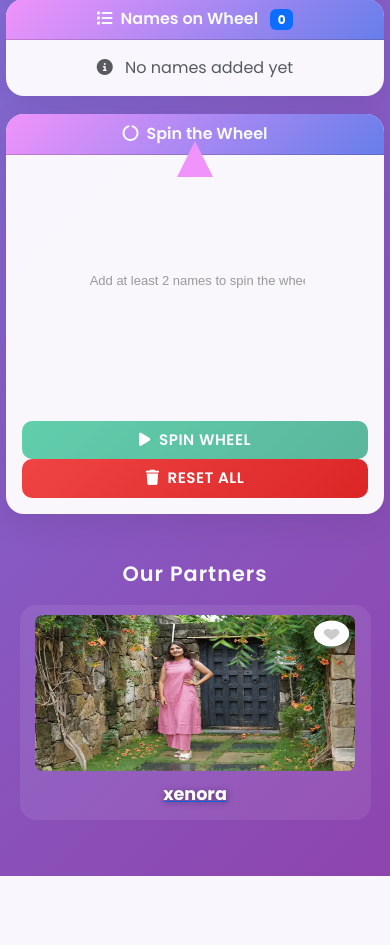
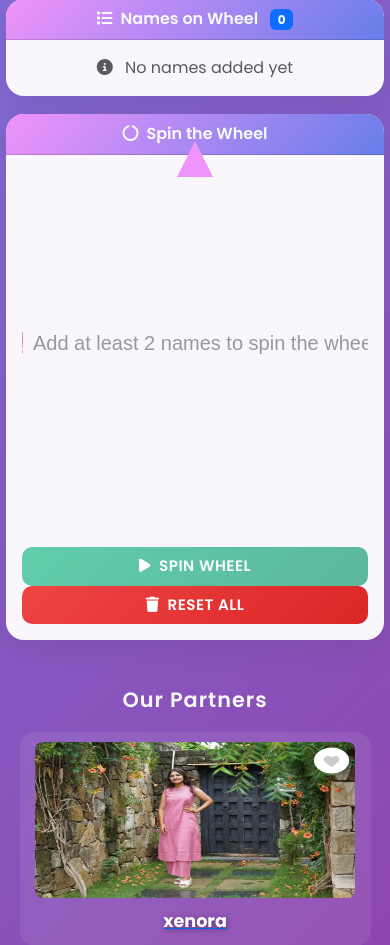
Before and after one commit to nrgamesdevelopment/customyourspin, a Django app: page / in a window 390 px wide. Shown: the part 611-1556 px from the top of the page. Before the commit the page ends 1487 px from the top, so only its background shows below. Run offline with Django 5.2, Linux system fonts and the light colour scheme; data comes from the database, SQL or seed files in the repository; some libraries are stand-ins or nearby versions.

Commit message:
good to go

```diff
--- a/ads/templates/home.html
+++ b/ads/templates/home.html
@@ -127,11 +127,13 @@
         .btn:hover { filter: brightness(1.1); }
         .wheel-container {
             position: relative;
-            width: 400px;
-            height: 400px;
+            width: 100%;
+            max-width: 400px;
+            aspect-ratio: 1/1;
             margin: 0 auto 30px;
-            max-width: 100vw;
-            max-height: 100vw;
+            display: flex;
+            align-items: center;
+            justify-content: center;
         }
         .wheel {
             width: 100%;
@@ -318,17 +320,17 @@
         }
         @media (max-width: 1200px) {
             .main-container { max-width: 98vw; padding: 10px; }
-            .wheel-container { width: 90vw; height: 90vw; max-width: 400px; max-height: 400px; }
+            .wheel-container { max-width: 90vw; }
         }
         @media (max-width: 992px) {
             .main-container { padding: 5px; }
-            .wheel-container { width: 80vw; height: 80vw; max-width: 350px; max-height: 350px; }
+            .wheel-container { max-width: 80vw; }
             .header h1 { font-size: 1.3rem; }
         }
         @media (max-width: 768px) {
             .row { flex-direction: column !important; }
             .col-lg-4, .col-lg-8, .col-md-4 { width: 100% !important; max-width: 100% !important; flex: 0 0 100% !important; }
-            .wheel-container { width: 95vw; height: 95vw; max-width: 300px; max-height: 300px; }
+            .wheel-container { max-width: 95vw; }
             .slot-reel { min-width: 80px; max-width: 120px; font-size: 1.1rem; height: 90px; }
             .btn, .btn-primary, .btn-success, .btn-danger, .btn-warning { font-size: 1rem; padding: 10px 0; }
             .card { margin-bottom: 18px; }
@@ -337,7 +339,7 @@
         }
         @media (max-width: 480px) {
             .main-container { padding: 2px; }
-            .wheel-container { width: 99vw; height: 99vw; max-width: 220px; max-height: 220px; }
+            .wheel-container { max-width: 99vw; }
             .slot-reel { min-width: 60px; max-width: 80px; font-size: 0.9rem; height: 60px; }
             .btn, .btn-primary, .btn-success, .btn-danger, .btn-warning { font-size: 0.95rem; padding: 8px 0; }
             .header h1 { font-size: 1rem; }
@@ -762,8 +764,8 @@
                 }
             }
             renderClassicWheel() {
-                // Responsive canvas size
-                const size = Math.min(this.wheelCanvas.parentElement.offsetWidth, 400);
+                const container = this.wheelCanvas.parentElement;
+                const size = Math.min(container.offsetWidth, container.offsetHeight || container.offsetWidth, 400);
                 this.wheelCanvas.width = this.wheelCanvas.height = size;
                 this.wheelCanvas.style.width = this.wheelCanvas.style.height = size + 'px';
                 this.wheelCanvas.style.display = 'block';
@@ -865,9 +867,8 @@
                 this.wheelCenter.style.display = 'block';
                 const n = this.names.length;
                 if (n === 0) return;
-                // Responsive size
                 const container = this.chipsWheel.parentElement;
-                const size = Math.min(container.offsetWidth, 400);
+                const size = Math.min(container.offsetWidth, container.offsetHeight || container.offsetWidth, 400);
                 const centerX = size/2, centerY = size/2;
                 const chipRadius = size * 0.18; // 18% of wheel size
                 const radius = size/2 - chipRadius;
```
